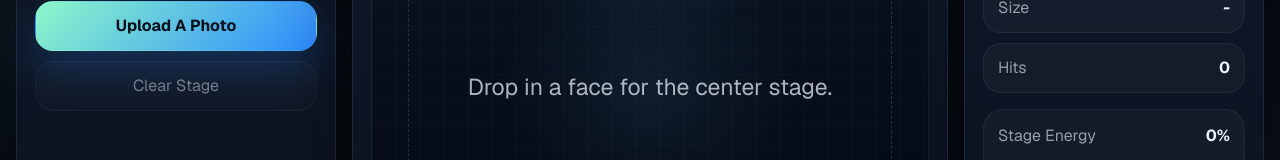
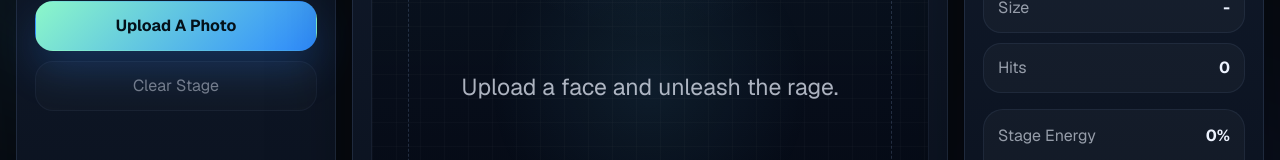
Before and after one commit to ofirdror7619/PunchThemAll, a Next.js app: page / in a window 1280 px wide. Shown: the part 254-414 px from the top of the page. Built offline with nearby package versions, Linux system fonts and the light colour scheme.

Commit message:
Update stage helper copy

```diff
--- a/app/components/photoBender.tsx
+++ b/app/components/photoBender.tsx
@@ -399,7 +399,7 @@ export default function PhotoBender() {
               </div>
             ) : (
               <div className="empty-stage">
-                <span>Drop in a face for the center stage.</span>
+                <span>Upload a face and unleash the rage.</span>
               </div>
             )}
           </div>
```
